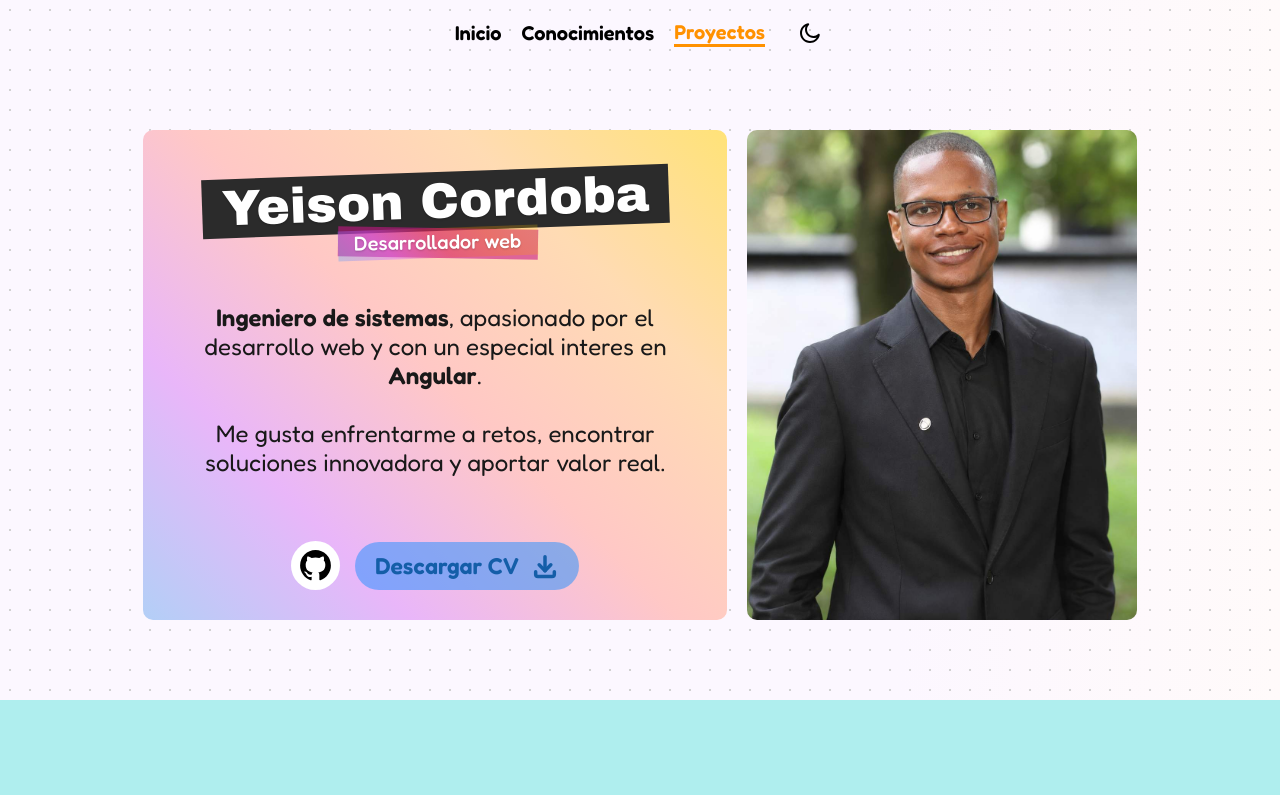
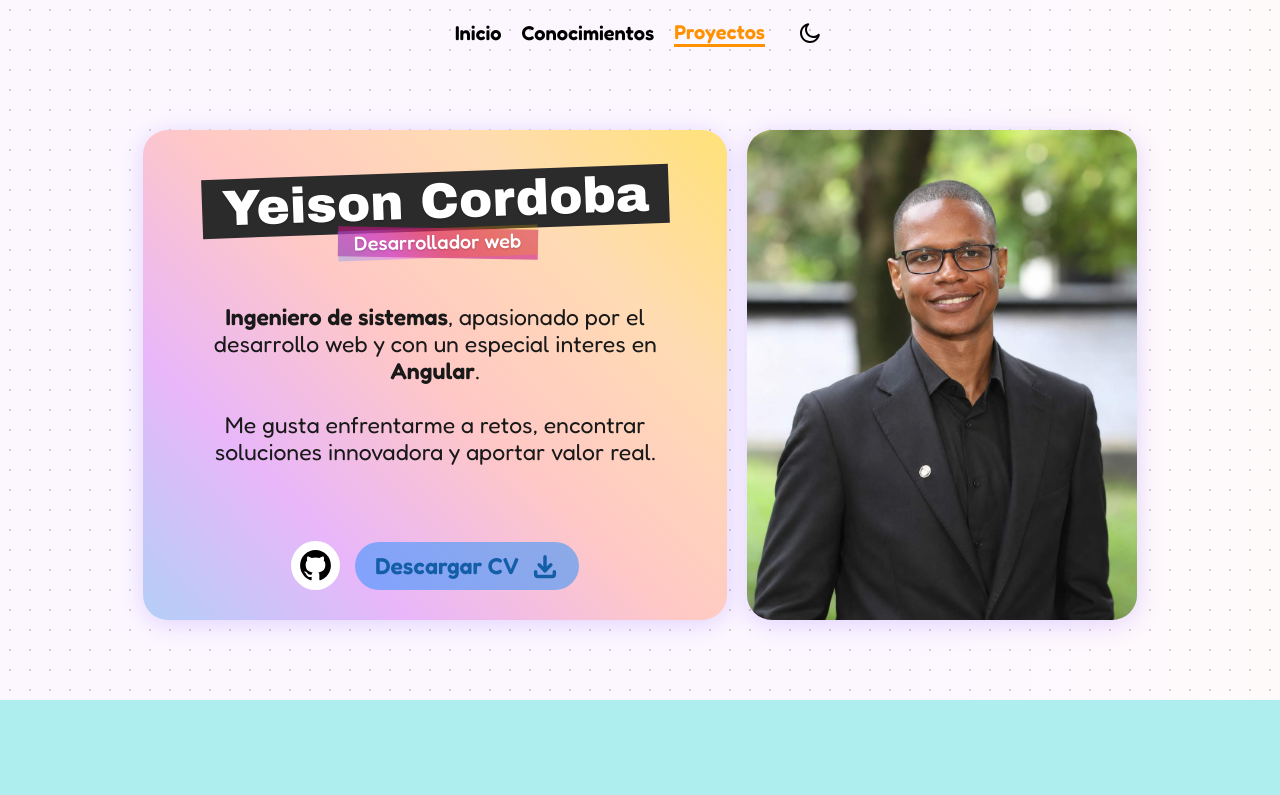
Before and after one commit to YeisonCordoba07/YeisonCordoba07.github.io, an Angular app: page / in a window 1280 px wide. Shown: the top 795 px of the page. Built offline with nearby package versions, Linux system fonts and the light colour scheme.

Commit message:
update info style

```diff
--- a/src/app/components/templates/info/info.component.html
+++ b/src/app/components/templates/info/info.component.html
@@ -10,7 +10,8 @@
             </div>
 
             <p class="profile__text">
-              <b>Ingeniero de sistemas</b>, apasionado por el desarrollo web y con un especial interes en <b>Angular</b>.
+                <b>Ingeniero de sistemas</b>, apasionado por el desarrollo web y con un especial interes en
+                <b>Angular</b>.
 
                 <br><br>
                 Me gusta enfrentarme a retos, encontrar soluciones innovadora y aportar valor real.
@@ -40,9 +41,10 @@
                       </svg>
                     </a>-->
                 </div>
-                <a class="profile__cv-a" href="https://drive.google.com/drive/folders/1DUXIt6nre4LOYQ3DbXOF0yJDcuLgOgfJ" target="_blank">
+                <a class="profile__cv-a" href="https://drive.google.com/drive/folders/1DUXIt6nre4LOYQ3DbXOF0yJDcuLgOgfJ"
+                   target="_blank">
                     <p>Descargar CV</p>
-                    <img src="assets/svg/download.svg"  alt="" width="28"/>
+                    <img src="assets/svg/download.svg" alt="" width="28"/>
                 </a>
 
             </div>
@@ -52,7 +54,10 @@
 
     <div class="profile-image">
         <div>
-            <img src="../../../../assets/Yo2.jpg" alt="foto de perfil">
+            <figure class="profile-image__figure">
+                <img ngSrc="../../../../assets/Yo2.jpg" alt="foto de perfil" fill priority class=""/>
+            </figure>
+            <p class="profile-image__text"></p>
         </div>
     </div>
 
--- a/src/app/components/templates/info/info.component.scss
+++ b/src/app/components/templates/info/info.component.scss
@@ -15,6 +15,7 @@
         width: 60%;
         height: 100%;
         border-radius: var(--border-radius);
+        box-shadow: var(--profile-image-box-shadow);
     }
 
     .profile__background {
@@ -96,7 +97,7 @@
 
     .profile__text {
         font-family: var(--font-family);
-        font-size: 24px;
+        font-size: 23px;
         width: 98%;
         height: fit-content;
         text-align: center;
@@ -128,23 +129,48 @@
         height: 100%;
         border-radius: var(--border-radius);
         background-color: #fff1f1;
-    }
+        box-shadow: var(--profile-image-box-shadow);
 
-    .profile-image > div {
+        & > div {
             display: flex;
+            flex-direction: column;
             width: 100%;
             height: 100%;
             border-radius: var(--border-radius);
-
-        background: var(--profile-image-gradient-background);
+            background: var(--profile-image-gradient-background2);
             overflow: hidden;
+            padding: 0px;
         }
 
-    .profile-image img {
+        &__text{
+            font-family: var(--font-family);
+            font-size: 20px;
+            font-weight: 500;
+            color: var(--info-profile-text-color);
+            text-align: center;
+        }
+
+        &__figure{
             width: 100%;
             height: 100%;
+            border-radius: var(--border-radius);
+            position: relative;
+        }
+
+        & img {
+
             object-fit: cover;
+            border-radius: 15px;
+            border-width: 50px;
+            object-position: 0px 0px;
         }
+    }
+
+
+
+
+
+
 
     .profile__cv-a{
         padding: 10px 20px;
--- a/src/styles.scss
+++ b/src/styles.scss
@@ -3,7 +3,7 @@
     --font-family: Fredoka, Nunito, serif;
     --font-family-secondary: "Archivo Black", sans-serif;
     --font-family-body: "Roboto", sans-serif;
-    --border-radius: 10px;
+    --border-radius: 25px;
 
     //--document-background-color: #fbfcfe;
     --document-background-image: radial-gradient(
@@ -86,6 +86,15 @@
             rgba(255, 179, 64, 0.6),
             rgba(255, 212, 38, 0.6)
     );
+
+    --profile-image-gradient-background2: linear-gradient(
+            0deg,
+            rgba(218, 143, 255, 0.5),
+            rgba(255, 105, 97, 0.4),
+            rgba(255, 179, 64, 0.6),
+            rgba(255, 212, 38, 0.6)
+    );
+    --profile-image-box-shadow: 0 4px 25px 0 rgb(149, 98, 255, 0.25);
 
 
     /* -------------------- Social Icons -------------------- */
@@ -199,6 +208,9 @@
             rgba(218, 143, 255, 0.8)
     );
 
+    --profile-image-gradient-background2: var(--profile-image-gradient-background);
+
+
 
     /* -------------------- Social Icons -------------------- */
     --social-icons-background:  #2a2a2a;
```
Also changed, not shown: src/assets/Yo2SinFondoLow.png (added), 1 other file (tests, documents, lock files or other folders). Lines whose indentation alone changed are shown as unchanged.
